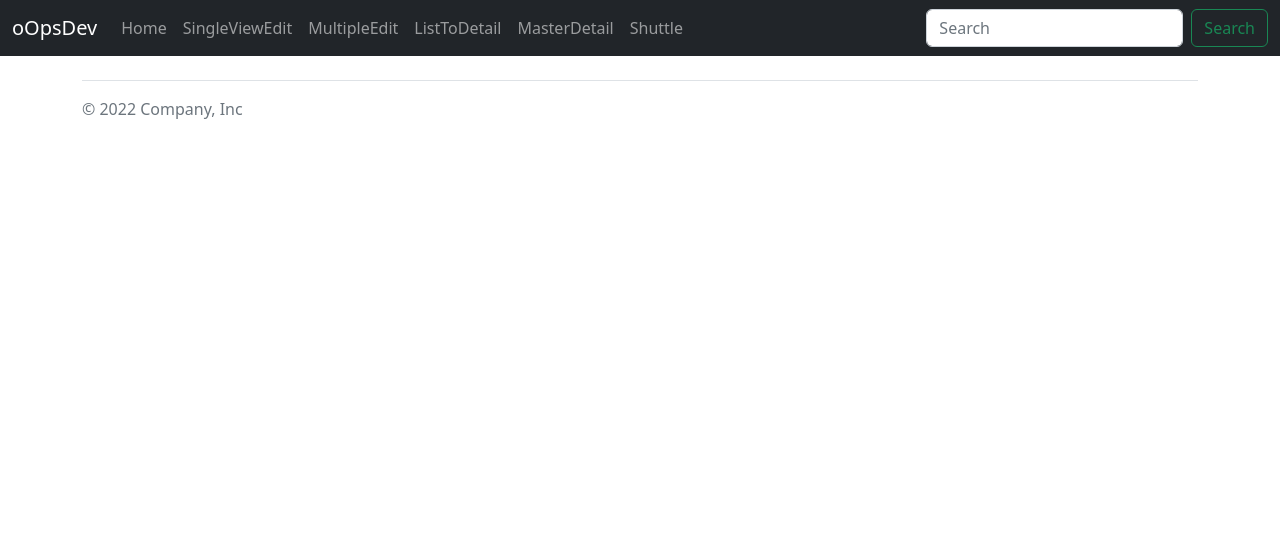
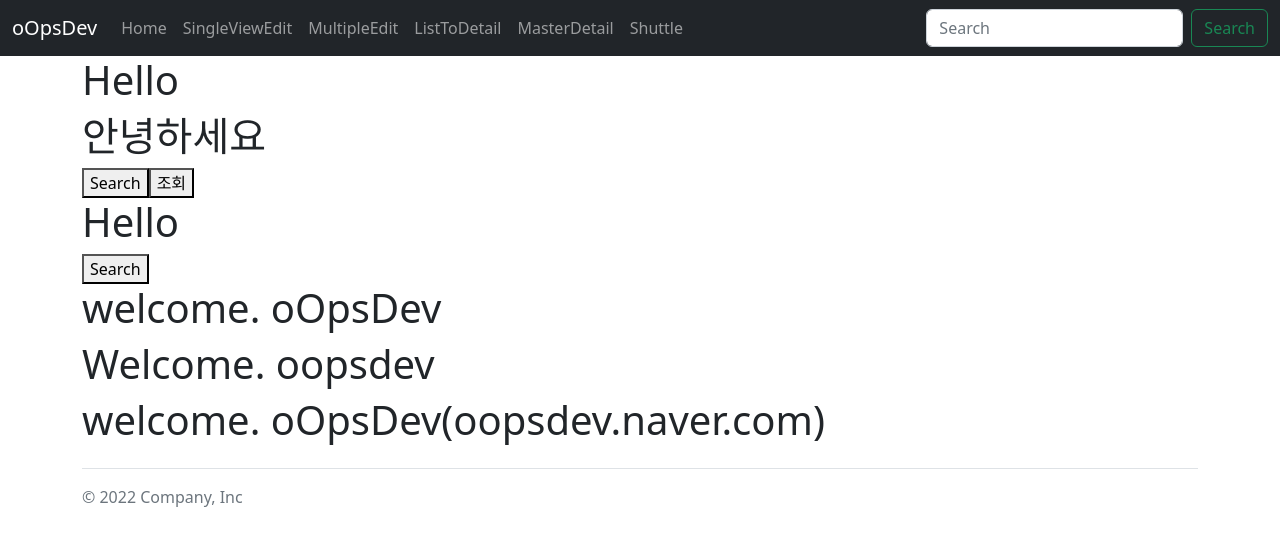
Before and after one commit to OopsDeveloper/project, a Vue app: page /advanced/plugin in a window 1280 px wide. Shown: the top 546 px of the page. Built offline with nearby package versions, Linux system fonts and the light colour scheme.

Commit message:
플러그인

```diff
--- /dev/null
+++ b/src/i18n/en.js
@@ -0,0 +1,11 @@
+const i18nEN = {
+  hi: 'Hello',
+  search: 'Search',
+  save: 'Save',
+  welcome: 'Welcome. oopsdev',
+  welcome1: 'welcome.',
+  welcome2: '',
+  welcome3: 'welcome. {name}({email})'
+}
+
+export default i18nEN
--- /dev/null
+++ b/src/i18n/ko.js
@@ -0,0 +1,11 @@
+const i18nKO = {
+  hi: '안녕하세요',
+  search: '조회',
+  save: '저장',
+  welcome: '환영합니다. {name}님',
+  welcome1: '환영합니다.',
+  welcome2: '님',
+  welcome3: '환영합니다. {name}님({email})'
+}
+
+export default i18nKO
--- a/src/main.js
+++ b/src/main.js
@@ -2,15 +2,21 @@
 import App from './App.vue'
 import router from './router'
 import store from './store'
+import i18nPlugin from './plugins/i18n'
+import en from './i18n/en'
+import ko from './i18n/ko'
 import PageTitle from './components/fragments/PageTitle.vue'
 
 import 'bootstrap/dist/css/bootstrap.min.css'
 import 'bootstrap/dist/js/bootstrap.min.js'
 
+const i18nStrings = { en, ko }
+
 const app = createApp(App)
 app.use(store)
 app.use(router)
 app.component('page-title', PageTitle)
+app.use(i18nPlugin, i18nStrings)
 
 app.directive('focus', {
   mounted(el, binding) {
--- /dev/null
+++ b/src/plugins/i18n.js
@@ -0,0 +1,16 @@
+/* eslint-disable */
+
+export default {
+  install: (app, options) => {
+    app.config.globalProperties.$translate = (key, params = {}) => {
+      // en.hi => ['en','hi']
+      // o: 누적 값 , i: 현재 값
+      return key
+        .split('.')
+        .reduce((o, i) => {
+          if (o) return o[i]
+        }, options)
+        .replace(/{\w+}/g, (match) => params[match.slice(1, -1)])
+    }
+  }
+}
--- a/src/router/index.js
+++ b/src/router/index.js
@@ -200,6 +200,14 @@
       import(
         /* webpackChunkName: "advanced", webpackPrefetch:true */ '../views/5_advanced/MixinView.vue'
       )
+  },
+  {
+    path: '/advanced/plugin',
+    name: 'PluginView',
+    component: () =>
+      import(
+        /* webpackChunkName: "advanced", webpackPrefetch:true */ '../views/5_advanced/PluginView.vue'
+      )
   }
 ]
 
--- /dev/null
+++ b/src/views/5_advanced/PluginView.vue
@@ -0,0 +1,40 @@
+<template>
+  <div>
+    <h1>{{ $translate('en.hi') }}</h1>
+    <h1>{{ $translate('ko.hi') }}</h1>
+    <button>{{ $translate('en.search') }}</button>
+    <button>{{ $translate('ko.search') }}</button>
+    <h1>{{ $translate(`${userInfo.lang}.hi`) }}</h1>
+    <button>{{ $translate(`${userInfo.lang}.search`) }}</button>
+
+    <!--이런식으로 쓰면 너무 힘듬  -->
+    <h1>{{ $translate(`${userInfo.lang}.welcome1`) }} {{userInfo.name}} {{ $translate(`${userInfo.lang}.welcome2`) }}</h1>
+
+    <!-- 이렇게 써야됨   -->
+    <h1>{{ $translate(`${userInfo.lang}.welcome`,userInfo) }}</h1>
+    <h1>{{ $translate(`${userInfo.lang}.welcome3`,userInfo) }}</h1>
+  </div>
+</template>
+<script>
+export default {
+  components: {},
+  data() {
+    return {
+      userInfo: {
+        name: 'oOpsDev',
+        email: 'oopsdev.naver.com',
+        lang: 'en'
+      }
+    }
+  },
+  setup() {
+  },
+  created() {
+  },
+  mounted() {
+  },
+  unmounted() {
+  },
+  methods: {}
+}
+</script>
```
